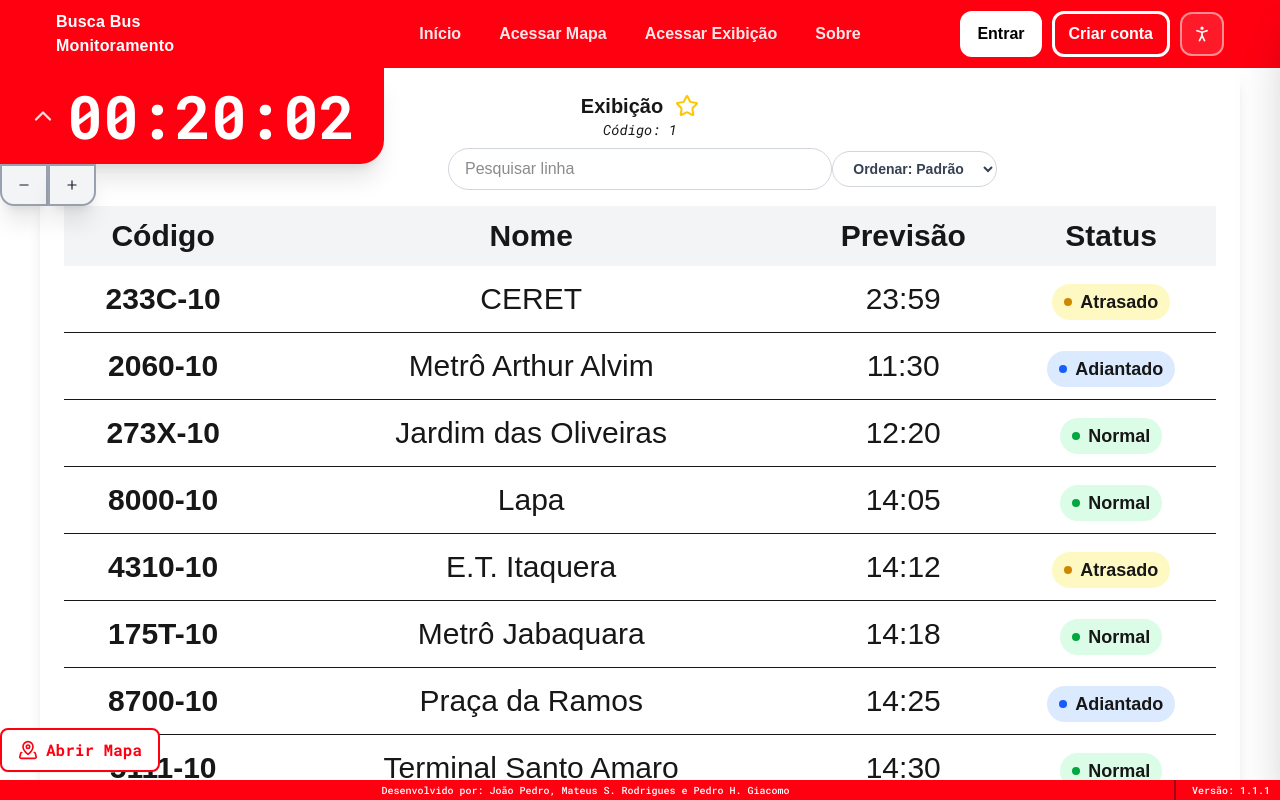
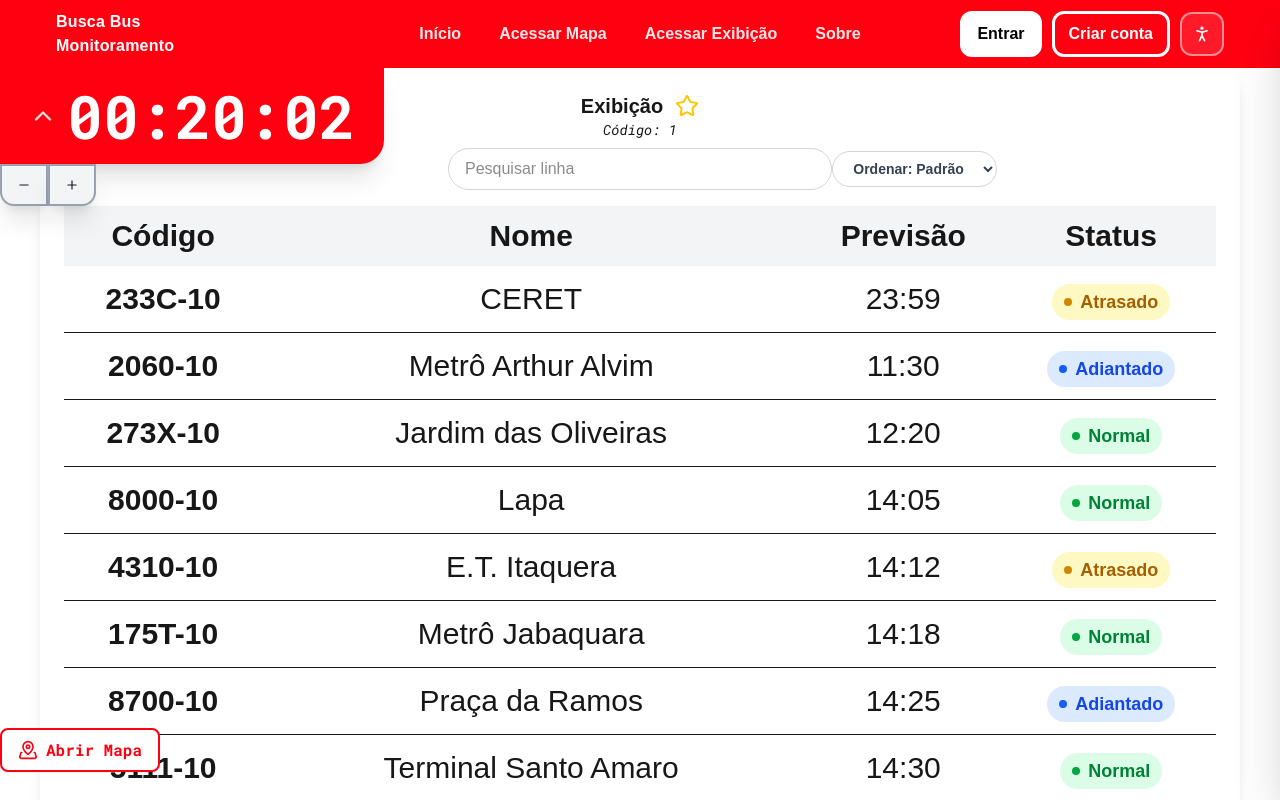
Before and after one commit to Mateus-SR/Busca-Bus-React, a Next.js app in the folder apps/web/: page /exibicao/1 in a window 1280 px wide. Shown: the top 800 px of the page. Built offline with nearby package versions, Linux system fonts and the light colour scheme.

Commit message:
arrumando as coisas
9-Ignorar node_modules em subpastas apps
13-Versão do rodapé fixa no código
4-StatusBadge com classes dinâmicas do Tailwind
3-AuthContext sem estado de carregamento

```diff
--- a/apps/web/src/components/exibicao/StatusBadge.jsx
+++ b/apps/web/src/components/exibicao/StatusBadge.jsx
@@ -1,22 +1,41 @@
-const CORES_POR_STATUS = {
+export default function StatusBadge({ status }) {
+    // Mapeamento estático completo para que o Tailwind compile corretamente todas as classes
+    const CONFIG_CORES = {
+        green: {
+            container: "bg-green-100 text-green-700",
+            pulse: "bg-green-100 text-green-400",
+            dot: "bg-green-600"
+        },
+        yellow: {
+            container: "bg-yellow-100 text-yellow-700",
+            pulse: "bg-yellow-100 text-yellow-400",
+            dot: "bg-yellow-600"
+        },
+        blue: {
+            container: "bg-blue-100 text-blue-700",
+            pulse: "bg-blue-100 text-blue-400",
+            dot: "bg-blue-600"
+        }
+    };
+
+    const corNome = {
         Normal: 'green',
         Atrasado: 'yellow',
         Adiantado: 'blue',
-};
+    }[status] || 'green';
 
-export default function StatusBadge({ status }) {
-	const cor = CORES_POR_STATUS[status] ?? 'green';
+    const estilos = CONFIG_CORES[corNome];
 
     return (
         <span
-			className={`inline-flex items-center rounded-full px-3 py-1 bg-${cor}-100 text-${cor}-700 text-sm font-semibold lg:text-lg`}
+            className={`inline-flex items-center rounded-full px-3 py-1 text-sm font-semibold lg:text-lg ${estilos.container}`}
         >
             <span className="relative mr-2 flex h-2 w-2">
                 <span
-					className={`animate-pulse absolute inline-flex h-full w-full rounded-full bg-${cor}-100 text-${cor}-400 opacity-75`}
+                    className={`animate-pulse absolute inline-flex h-full w-full rounded-full opacity-75 ${estilos.pulse}`}
                 />
                 <span
-					className={`relative inline-flex h-2 w-2 rounded-full bg-${cor}-600`}
+                    className={`relative inline-flex h-2 w-2 rounded-full ${estilos.dot}`}
                 />
             </span>
             {status}
--- a/apps/web/src/components/layout/Footer.jsx
+++ b/apps/web/src/components/layout/Footer.jsx
@@ -1,3 +1,9 @@
+import packageJson from "../../../package.json"; // Ajuste o caminho conforme a localização do seu Footer
+
 export default function Footer() {
-  return <footer className="fixed bottom-0 z-50 flex h-[20px] w-full items-center justify-between bg-sptrans px-2.5 font-roboto-mono text-[10px] font-medium text-white"><div className="relative mr-0 flex h-full flex-1 items-center justify-end overflow-hidden"><div className="inline-block w-full animate-marquee text-right whitespace-nowrap">Desenvolvido por: João Pedro, Mateus S. Rodrigues e Pedro H. Giacomo</div></div><div className="z-20 flex h-full items-center border-l-2 border-red-800 bg-sptrans pl-4 whitespace-nowrap"><p>Versão: 1.1.1</p></div></footer>;
+  return (
+    <footer className="py-4 text-center text-sm text-gray-500">
+      BuscaBus • Versão {packageJson.version}
+    </footer>
+  );
 }
--- a/apps/web/src/contexts/AuthContext.jsx
+++ b/apps/web/src/contexts/AuthContext.jsx
@@ -6,15 +6,21 @@ import { USUARIO_MOCK } from "@/lib/fixtures/usuarioFixture";
 const AuthContext = createContext(null);
 
 export function AuthProvider({ children }) {
-  const [usuario, setUsuario] = useState(null);
+  // Inicializa o estado lendo o localStorage de forma síncrona e segura (Lazy Initial State)
+  const [usuario, setUsuario] = useState(() => {
+    if (typeof window === "undefined") return null;
+    const salvo = localStorage.getItem("usuarioMock");
+    if (!salvo) return null;
+    try {
+      return JSON.parse(salvo);
+    } catch (e) {
+      console.error("Erro ao carregar usuário salvo", e);
+      localStorage.removeItem("usuarioMock");
+      return null;
+    }
+  });
 
-  useEffect(() => {
-    const salvo = localStorage.getItem("usuarioMock");
-    if (salvo) {
-      const usuarioSalvo = JSON.parse(salvo);
-      setTimeout(() => setUsuario(usuarioSalvo), 0);
-    }
-  }, []);
+  const [carregando, setCarregando] = useState(false);
 
   function login() {
     setUsuario(USUARIO_MOCK);
@@ -27,7 +33,7 @@ export function AuthProvider({ children }) {
   }
 
   return (
-    <AuthContext.Provider value={{ usuario, login, logout, estaLogado: !!usuario }}>
+    <AuthContext.Provider value={{ usuario, login, logout, estaLogado: !!usuario, carregando }}>
       {children}
     </AuthContext.Provider>
   );
@@ -35,6 +41,8 @@ export function AuthProvider({ children }) {
 
 export function useAuth() {
   const contexto = useContext(AuthContext);
-  if (!contexto) throw new Error("useAuth deve ser usado dentro de um AuthProvider");
+  if (!contexto) {
+    throw new Error("useAuth deve ser usado dentro de um AuthProvider");
+  }
   return contexto;
 }
```
Also changed, not shown: 1 other file (tests, documents, lock files or other folders). Lines whose indentation alone changed are shown as unchanged.
